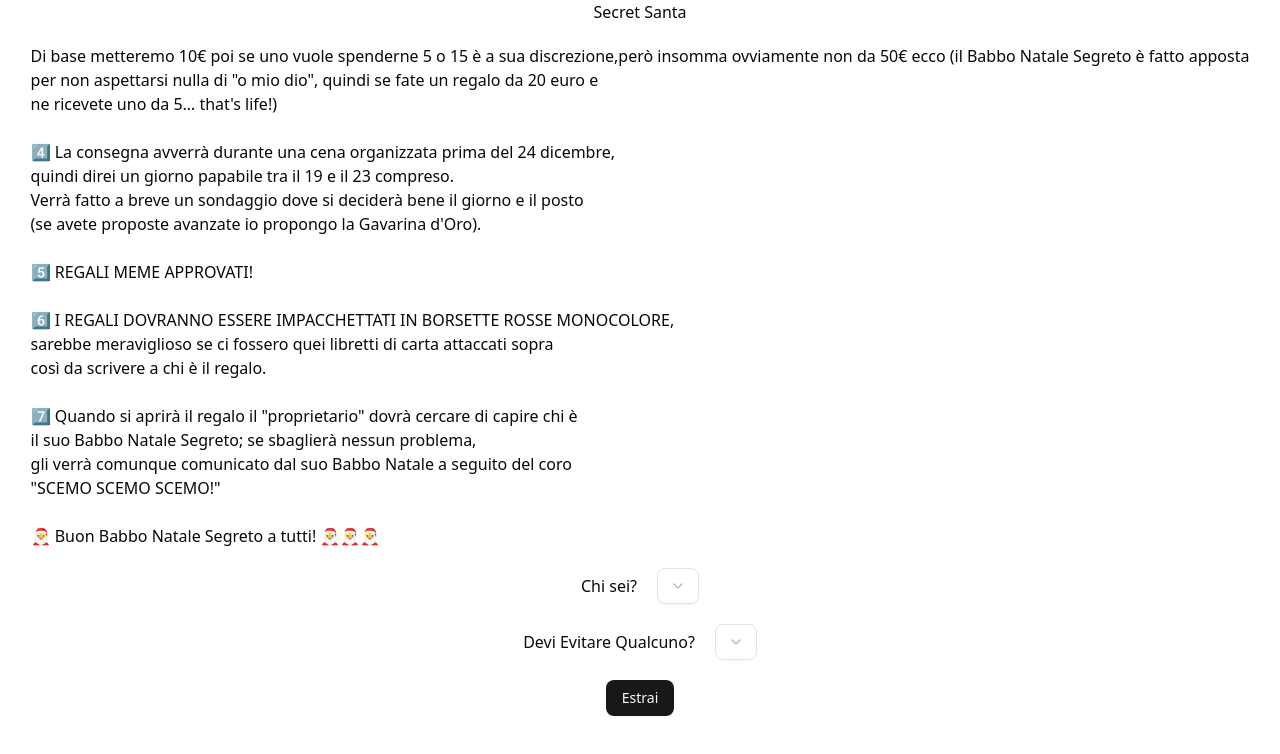
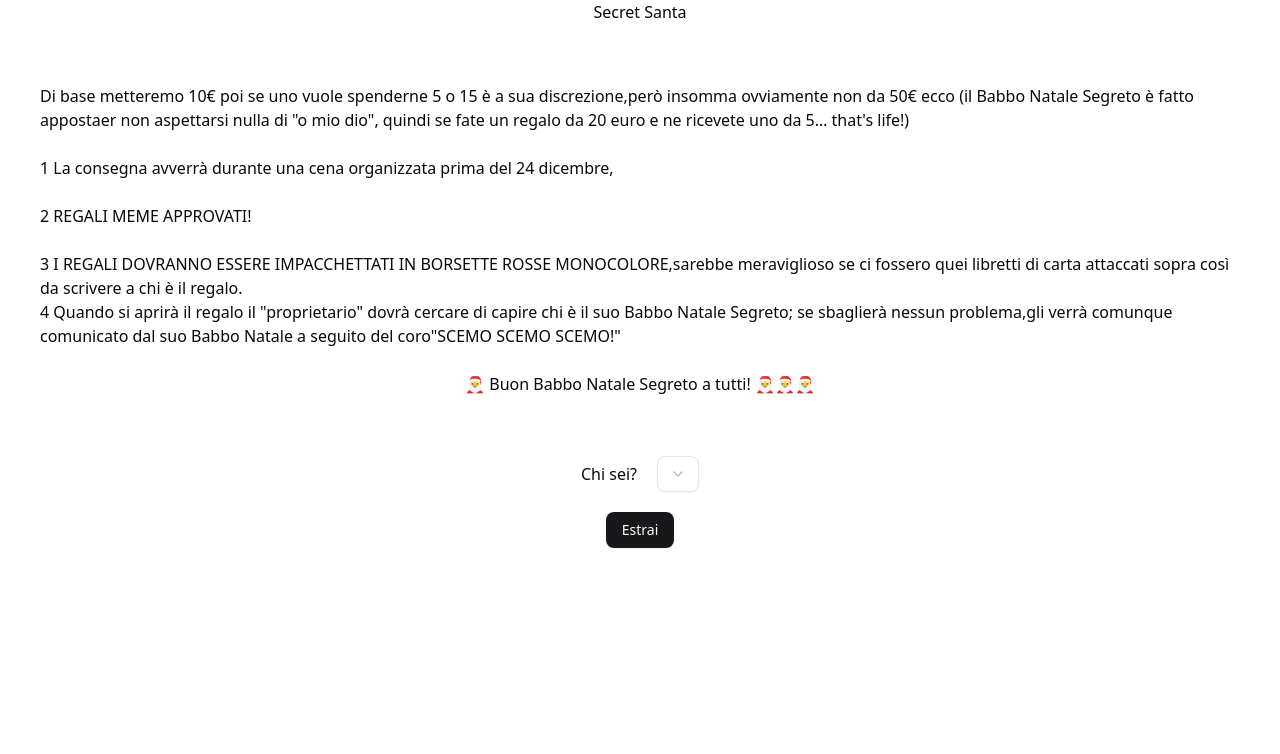
Before and after one commit to TaleWind28/SecretSanta, a SvelteKit app: page / in a window 1280 px wide. Shown: the top 754 px of the page. Built offline with nearby package versions, Linux system fonts and the light colour scheme.

Commit message:
cambio per evitare rotture dell'algoritmo

```diff
--- a/src/lib/index.ts
+++ b/src/lib/index.ts
@@ -45,4 +45,4 @@ export function parseCSV(csv: string) : overlap[]{
   );
 }
 
-export const rulesMessage = "Di base metteremo 10€ poi se uno vuole spenderne 5 o 15 è a sua discrezione,però insomma ovviamente non da 50€ ecco (il Babbo Natale Segreto è fatto apposta\nper non aspettarsi nulla di \"o mio dio\", quindi se fate un regalo da 20 euro e\nne ricevete uno da 5… that's life!)\n\n4️⃣ La consegna avverrà durante una cena organizzata prima del 24 dicembre,\nquindi direi un giorno papabile tra il 19 e il 23 compreso.\nVerrà fatto a breve un sondaggio dove si deciderà bene il giorno e il posto\n(se avete proposte avanzate io propongo la Gavarina d'Oro).\n\n5️⃣ REGALI MEME APPROVATI!\n\n6️⃣ I REGALI DOVRANNO ESSERE IMPACCHETTATI IN BORSETTE ROSSE MONOCOLORE,\nsarebbe meraviglioso se ci fossero quei libretti di carta attaccati sopra\ncosì da scrivere a chi è il regalo.\n\n7️⃣ Quando si aprirà il regalo il \"proprietario\" dovrà cercare di capire chi è\nil suo Babbo Natale Segreto; se sbaglierà nessun problema,\ngli verrà comunque comunicato dal suo Babbo Natale a seguito del coro\n\"SCEMO SCEMO SCEMO!\"\n\n🎅 Buon Babbo Natale Segreto a tutti! 🎅🎅🎅";
+export const rulesMessage = "Di base metteremo 10€ poi se uno vuole spenderne 5 o 15 è a sua discrezione,però insomma ovviamente non da 50€ ecco (il Babbo Natale Segreto è fatto appostaer non aspettarsi nulla di \"o mio dio\", quindi se fate un regalo da 20 euro e ne ricevete uno da 5… that's life!)\n\n1 La consegna avverrà durante una cena organizzata prima del 24 dicembre,\n\n2 REGALI MEME APPROVATI!\n\n3 I REGALI DOVRANNO ESSERE IMPACCHETTATI IN BORSETTE ROSSE MONOCOLORE,sarebbe meraviglioso se ci fossero quei libretti di carta attaccati sopra così da scrivere a chi è il regalo.\n4 Quando si aprirà il regalo il \"proprietario\" dovrà cercare di capire chi è il suo Babbo Natale Segreto; se sbaglierà nessun problema,gli verrà comunque comunicato dal suo Babbo Natale a seguito del coro\"SCEMO SCEMO SCEMO!\"\n\n<center>🎅 Buon Babbo Natale Segreto a tutti! 🎅🎅🎅</center>";
--- a/src/routes/+page.svelte
+++ b/src/routes/+page.svelte
@@ -1,5 +1,5 @@
 <script lang="ts">
-    import { giftMatchingSystem, parseCSV, rulesMessage, type overlap } from "$lib";
+    import { parseCSV, rulesMessage, type overlap } from "$lib";
     import Button from "$lib/components/ui/button/button.svelte";
     import * as Select from "$lib/components/ui/select/index";
     import { onMount } from "svelte";
@@ -10,14 +10,11 @@
     let dodge: string = $state("");
     let draw = $state("");
     let noUserFound = $state(false);
+    let alreadyDrawn = $state(false)
 
     const triggerUser = $derived(
         participants.find((f) => f === user)?? ""
     );
-
-    const triggerDodge = $derived(
-        participants.find((p)=>p === dodge) ?? ""
-    )
 
     onMount(async () => {
         const res = await fetch('/data/participants.csv');
@@ -29,13 +26,6 @@
         console.log(rules);
     });
 
-    let dodgeSelected = $derived.by(
-        ()=> dodge.length === 0 ? "" : "Hai scelto di evitare qualcuno"
-    );
-    // $inspect(dodge.length)
-
-    let alreadyDrawn = $state(false)
-
     async function handleClick(){
         if (user === ""){
             noUserFound = true;
@@ -43,9 +33,6 @@
         };
 
         let selectedBlackList = rules.find((u)=> u.user === user)?.blackList ?? [];
-
-
-        const url = `/api/`;
 
         //creazione di houseRules per consentire la corretta estrazione
         const houseRules = {
@@ -89,7 +76,7 @@
 
 <div class="flex flex-col items-center justify-center gap-5">
     <h1>Secret Santa</h1>
-    <p>
+    <p class="flex flex-col items-center p-10">
         {@html rulesMessage.replace(/\n/g, '<br>')}
     </p>
     <div class="flex items-center gap-5">
@@ -107,23 +94,6 @@
         </Select.Root>
     </div>
 
-     <div class="flex items-center gap-5">
-        Devi Evitare Qualcuno?
-        <Select.Root type="single" bind:value={dodge}>
-            <Select.Trigger>
-               {triggerDodge}
-            </Select.Trigger>
-            <Select.Content>
-
-                {#each participants as person}
-                    <Select.Item value={person}>{person}</Select.Item>
-                {/each}
-            </Select.Content>
-        </Select.Root>
-
-
-    </div>
-
     <Button disabled = {alreadyDrawn} onclick={handleClick}>
         Estrai
     </Button>
```
